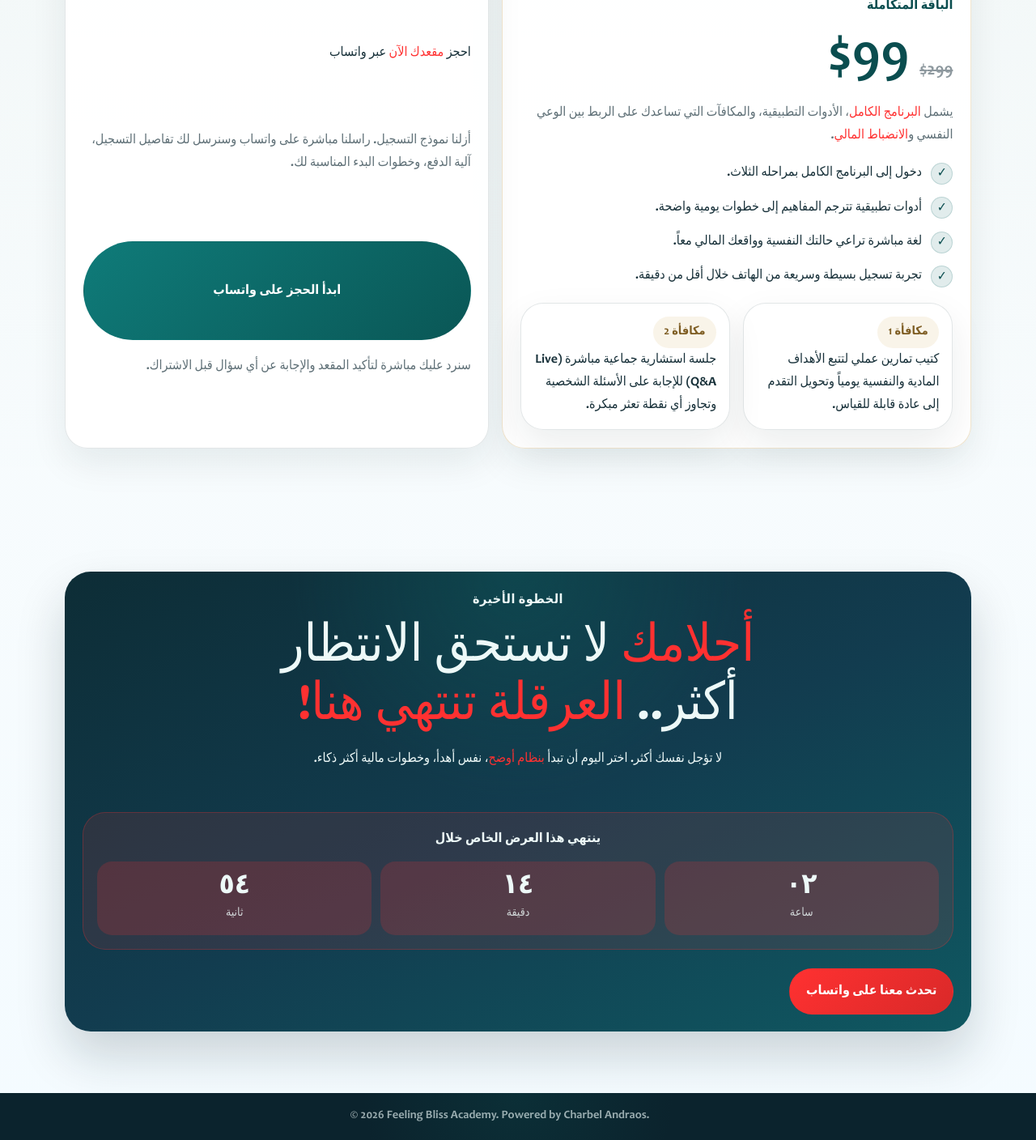
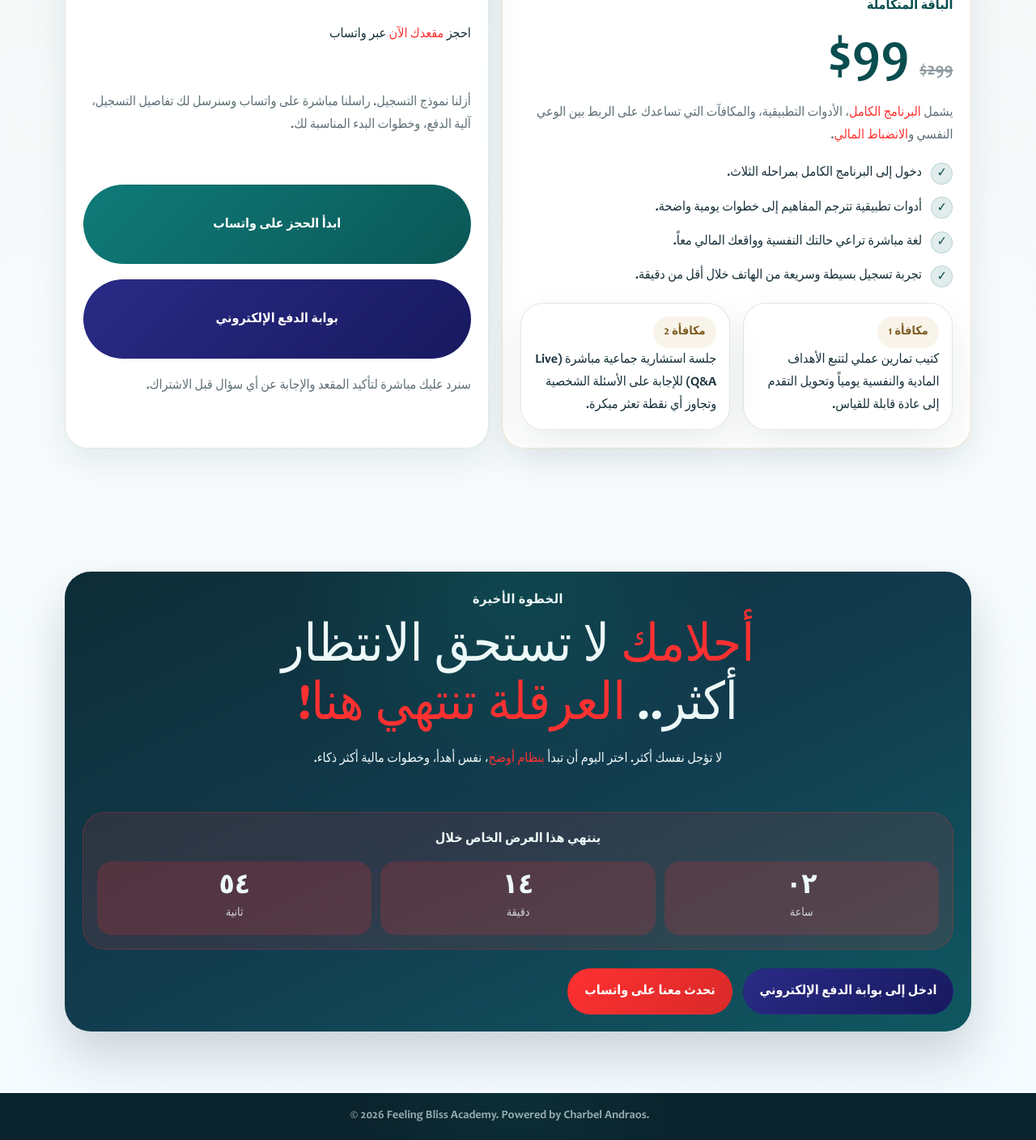
Before and after one commit to candraos/feelingblissacademy.com, a Next.js app: page / in a window 1280 px wide. Shown: the part 4534-5942 px from the top of the page at 81% size. Built offline with nearby package versions, Linux system fonts and the light colour scheme; no server answers.

Commit message:
add payment btn

```diff
--- a/src/app/globals.css
+++ b/src/app/globals.css
@@ -342,6 +342,17 @@ section[id] {
   color: var(--foreground);
   background: rgba(255, 255, 255, 0.78);
   border-color: rgba(13, 102, 100, 0.18);
+}
+
+.button-payment {
+  color: #ffffff;
+  background: linear-gradient(135deg, #2a2b86, #17195f);
+  border-color: rgba(42, 43, 134, 0.42);
+}
+
+.button-payment:hover,
+.button-payment:focus-visible {
+  box-shadow: 0 16px 36px rgba(23, 25, 95, 0.24);
 }
 
 .hero-section {
--- a/src/components/home/sections.tsx
+++ b/src/components/home/sections.tsx
@@ -269,7 +269,16 @@ export function OfferSection() {
               ابدأ الحجز على واتساب
             </a>
 
-
+            {siteConfig.paymentUrl ? (
+              <a
+                className="button button-secondary button-payment"
+                href={siteConfig.paymentUrl}
+                target="_blank"
+                rel="noopener noreferrer"
+              >
+                بوابة الدفع الإلكتروني
+              </a>
+            ) : null}
 
             <p className="form-caption">
               سنرد عليك مباشرة لتأكيد المقعد والإجابة عن أي سؤال قبل الاشتراك.
@@ -307,6 +316,16 @@ export function FinalCtaSection() {
           <OfferCountdown />
 
           <div className="hero-actions centered-buttons">
+            {siteConfig.paymentUrl ? (
+              <a
+                className="button button-secondary button-payment"
+                href={siteConfig.paymentUrl}
+                target="_blank"
+                rel="noopener noreferrer"
+              >
+                ادخل إلى بوابة الدفع الإلكتروني
+              </a>
+            ) : null}
 
             <a
               className="button button-secondary button-red"
--- a/src/lib/site-config.ts
+++ b/src/lib/site-config.ts
@@ -9,6 +9,7 @@ export const siteConfig = {
   whatsappNumberDisplay: "+961 3 967 806",
   whatsappUrl:
     process.env.NEXT_PUBLIC_WHATSAPP_URL ?? "https://wa.me/9613967806",
+  paymentUrl: process.env.NEXT_PUBLIC_PAYMENT_URL ?? "",
   instagramUrl: process.env.NEXT_PUBLIC_INSTAGRAM_URL ?? "",
   offerOriginalPrice: 299,
   offerCurrentPrice: 99,
```
